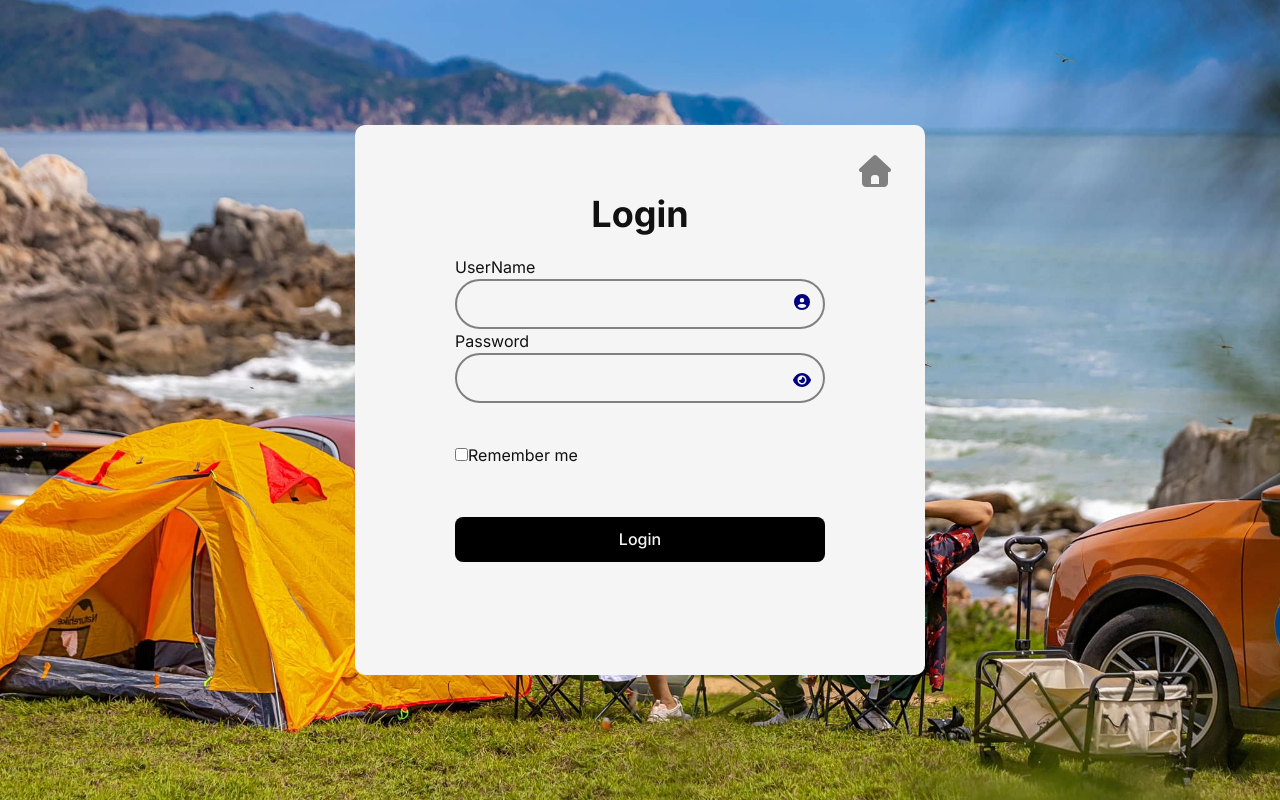
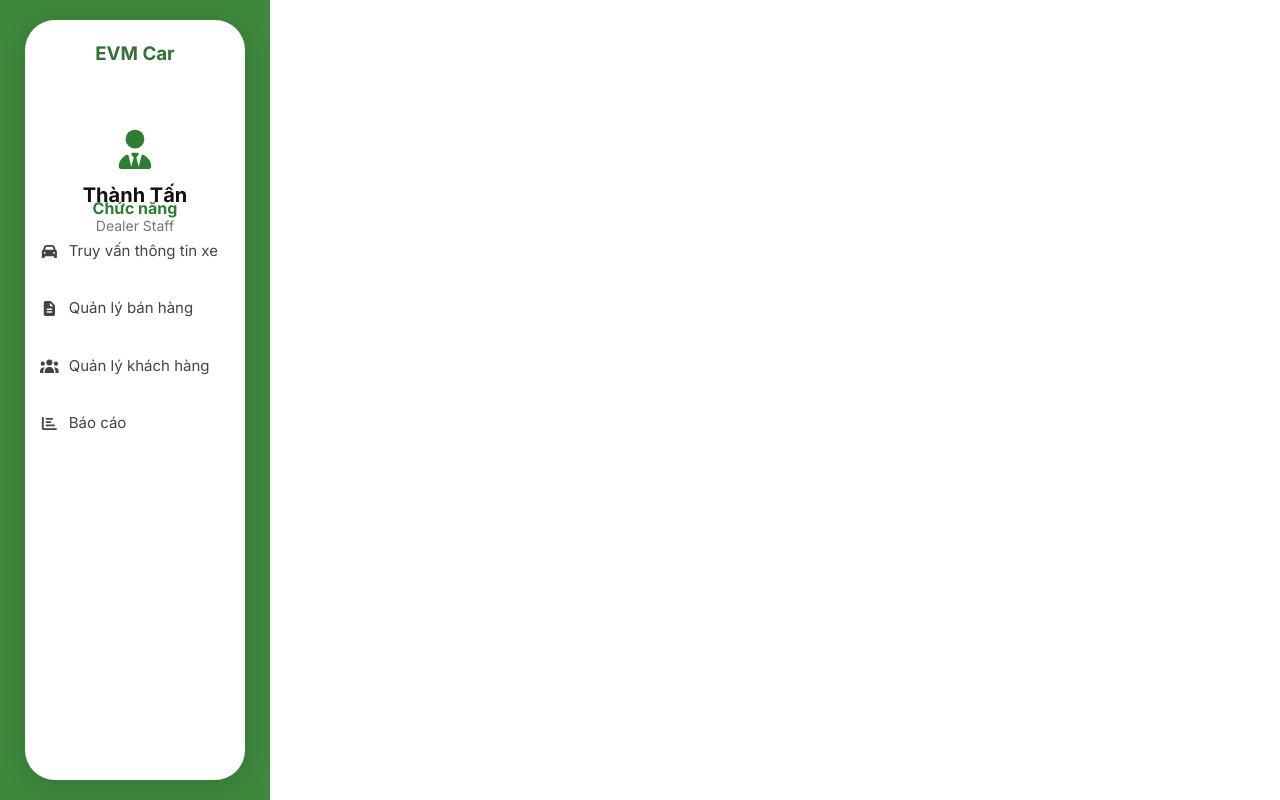
Before and after one commit to tanvtse183061-eng/ev-fe, a React (Vite) app in the folder DuanTopic1 - Copy/Topic1-Project/: page /login in a window 1280 px wide. Built offline with nearby package versions, Linux system fonts and the light colour scheme.

Commit message:
lam ban dashboard cho der staff

```diff
--- /dev/null
+++ b/DuanTopic1 - Copy/Topic1-Project/src/Pages/DealerStaff/Dealerstaff.jsx
@@ -0,0 +1,33 @@
+import './dealerstaff.css';
+import { FontAwesomeIcon } from '@fortawesome/react-fontawesome';
+import { faUserTie, faCar, faChartBar, faUsers, faFileAlt } from '@fortawesome/free-solid-svg-icons';
+
+export default function Dealerstaff() {
+    return (
+        <div className="board-dealerstaff">
+            <div className="sidebar-card">
+                <div className="brand">
+                    <h3>EVM Car</h3>
+                </div>
+
+                <div className="profile">
+                    <FontAwesomeIcon icon={faUserTie} className="icon" />
+                    <h2 className="staff-name">Thành Tấn</h2>
+                    <p className="role">Dealer Staff</p>
+                </div>
+
+                <div className="menu">
+                    <p className="menu-title">Chức năng</p>
+                    <ul>
+                        <li className='truy'><FontAwesomeIcon icon={faCar} /> Truy vấn thông tin xe</li>
+                        <li className='quan'><FontAwesomeIcon icon={faFileAlt} /> Quản lý bán hàng</li>
+                        <li className='hang'><FontAwesomeIcon icon={faUsers} /> Quản lý khách hàng</li>
+                        <li className='bao'><FontAwesomeIcon icon={faChartBar} /> Báo cáo</li>
+                    </ul>
+                </div>
+
+
+            </div>
+        </div>
+    );
+}
--- /dev/null
+++ b/DuanTopic1 - Copy/Topic1-Project/src/Pages/DealerStaff/dealerstaff.css
@@ -0,0 +1,109 @@
+@import url('https://fonts.googleapis.com/css2?family=Inter:wght@400;500;600&display=swap');
+
+.board-dealerstaff {
+    background: #3e883e;
+    position: fixed;
+    top: 0;
+    left: 0;
+    width: 270px;
+    height: 100%;
+    display: flex;
+    align-items: center;
+    justify-content: center;
+}
+
+.sidebar-card {
+    background-color: #FFFFFF;
+    width: 220px;
+    height: 95%;
+    border-radius: 30px;
+    box-shadow: 0 4px 25px rgba(0, 0, 0, 0.15);
+    display: flex;
+    flex-direction: column;
+    align-items: center;
+    justify-content: space-between;
+    padding: 20px 0;
+}
+
+/* Thương hiệu */
+.brand h3 {
+    color: #337036;
+    font-family: 'Inter', sans-serif;
+    font-weight: 700;
+    margin: 0;
+}
+
+/* Hồ sơ */
+.profile {
+    text-align: center;
+    margin-top: -200px;
+}
+
+.icon {
+    font-size: 40px;
+    color: #2E7D32;
+    margin-bottom: 10px;
+}
+
+.staff-name {
+    font-size: 20px;
+    font-weight: bold;
+    margin-bottom: 5px;
+    color: #111;
+}
+
+.role {
+    color: #777;
+    font-size: 14px;
+    margin: 0;
+}
+
+/* Menu chức năng */
+.menu {
+    width: 100%;
+    transform: translateY(-300px);
+}
+
+.menu-title {
+    text-align: center;
+    font-weight: bold;
+    color: #2E7D32;
+    margin-bottom: 10px;
+
+}
+
+.menu ul {
+    list-style: none;
+    padding-left: -20px;
+}
+
+.menu li {
+    font-size: 15px;
+    color: #444;
+    margin-bottom: 15px;
+    cursor: pointer;
+    display: flex;
+    align-items: center;
+    gap: 10px;
+    font-family: 'Inter', sans-serif;
+
+
+}
+.bao,.hang,.quan,.truy{
+display: flex;
+    align-items: center;
+    gap: 10px;
+    padding: 10px 15px;
+    border-radius: 10px;
+    color: #444;
+    cursor: pointer;
+    transition: all 0.3s ease;
+
+
+}
+
+.bao:hover,.hang:hover,.quan:hover,.truy:hover {
+  background-color: whitesmoke; /* màu xám nhạt nền */
+  color: #2E7D32; /* đổi màu chữ */
+
+}
--- a/DuanTopic1 - Copy/Topic1-Project/src/main.jsx
+++ b/DuanTopic1 - Copy/Topic1-Project/src/main.jsx
@@ -2,10 +2,11 @@ import { StrictMode } from 'react'
 import { createRoot } from 'react-dom/client'
 import './index.css'
 import App from './App.jsx'
+import Dealerstaff from './Pages/DealerStaff/Dealerstaff.jsx'
 import { BrowserRouter } from 'react-router-dom'
 
 createRoot(document.getElementById('root')).render(
 
-    <App />
+    <Dealerstaff />
 
 )
```
